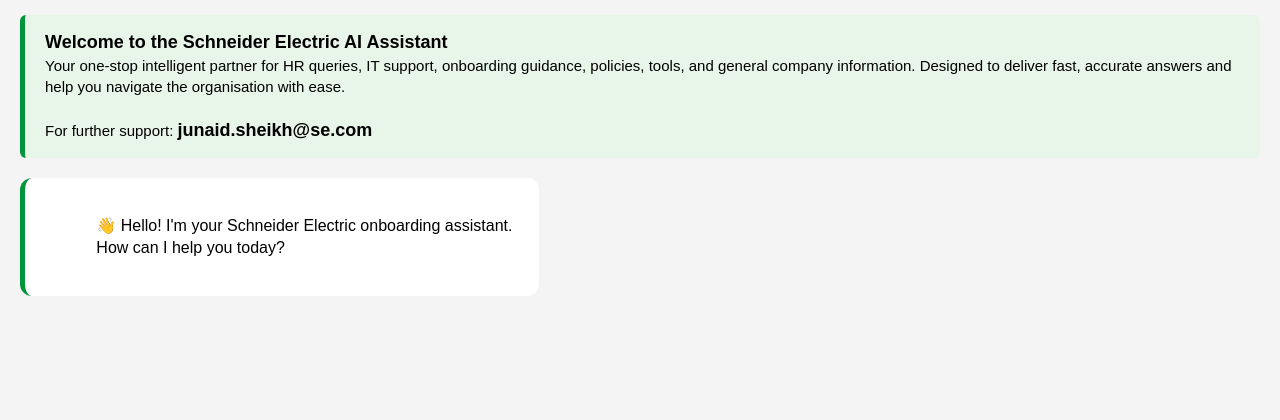
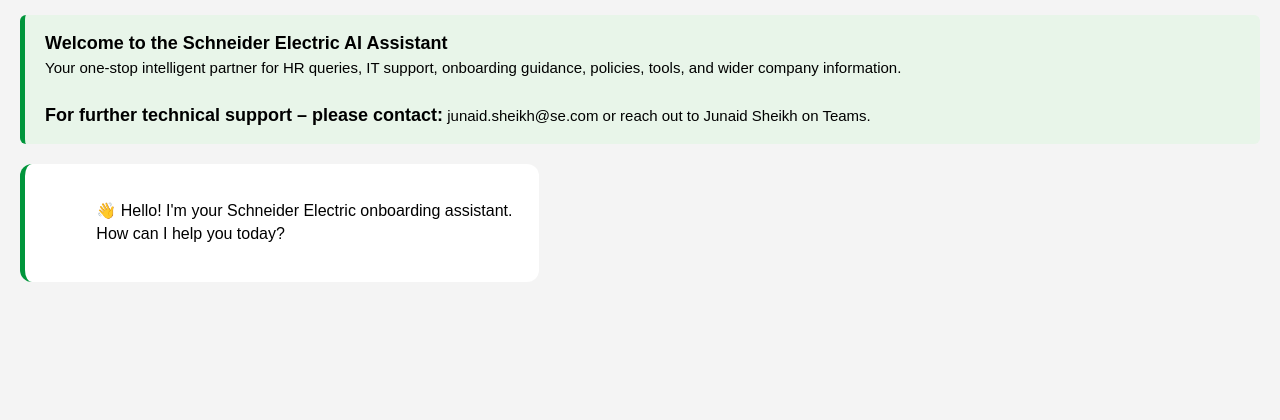
Before and after one commit to Junaidsh22/SchneiderChatbot, a Flask app: page / in a window 1280 px wide. Shown: the part 110-530 px from the top of the page. Run offline with Flask 3, Linux system fonts and the light colour scheme.

Commit message:
Rebuilt full GUI + updated support text

```diff
--- a/templates/index.html
+++ b/templates/index.html
@@ -33,7 +33,7 @@
             border-radius: 8px;
         }
 
-        /* WELCOME / HELP BOX */
+        /* WELCOME BOX */
         .welcome-box {
             padding: 15px 20px;
             background: #e8f5e9;
@@ -41,14 +41,14 @@
             margin: 15px 20px 0 20px;
             border-radius: 6px;
             font-size: 15px;
-            line-height: 1.4;
+            line-height: 1.5;
         }
 
         .welcome-box strong {
             font-size: 18px;
         }
 
-        /* CHAT AREA */
+        /* CHAT CONTAINER */
         .chat-container {
             flex: 1;
             padding: 20px;
@@ -127,19 +127,22 @@
 
 <body>
 
-    <!-- TOP HEADER -->
+    <!-- HEADER -->
     <div class="header">
         Schneider Electric Chatbot
         <img src="/static/a.png" alt="Logo" class="header-logo">
     </div>
 
-    <!-- WELCOME / SUMMARY TEXT -->
+    <!-- WELCOME SECTION -->
     <div class="welcome-box">
         <strong>Welcome to the Schneider Electric AI Assistant</strong><br>
         Your one-stop intelligent partner for HR queries, IT support, onboarding guidance,
-        policies, tools, and general company information. Designed to deliver fast, accurate
-        answers and help you navigate the organisation with ease.<br><br>
-        For further support: <strong>junaid.sheikh@se.com</strong>
+        policies, tools, and wider company information.<br><br>
+
+        <strong>For further technical support – please contact:</strong>
+        <span style="font-weight: normal;">
+            junaid.sheikh@se.com or reach out to Junaid Sheikh on Teams.
+        </span>
     </div>
 
     <!-- CHAT WINDOW -->
@@ -150,7 +153,7 @@
         </div>
     </div>
 
-    <!-- INPUT BOX -->
+    <!-- INPUT AREA -->
     <div class="input-area">
         <input type="text" id="user-input" placeholder="Type your message here...">
         <button onclick="sendMessage()">Send</button>
```
